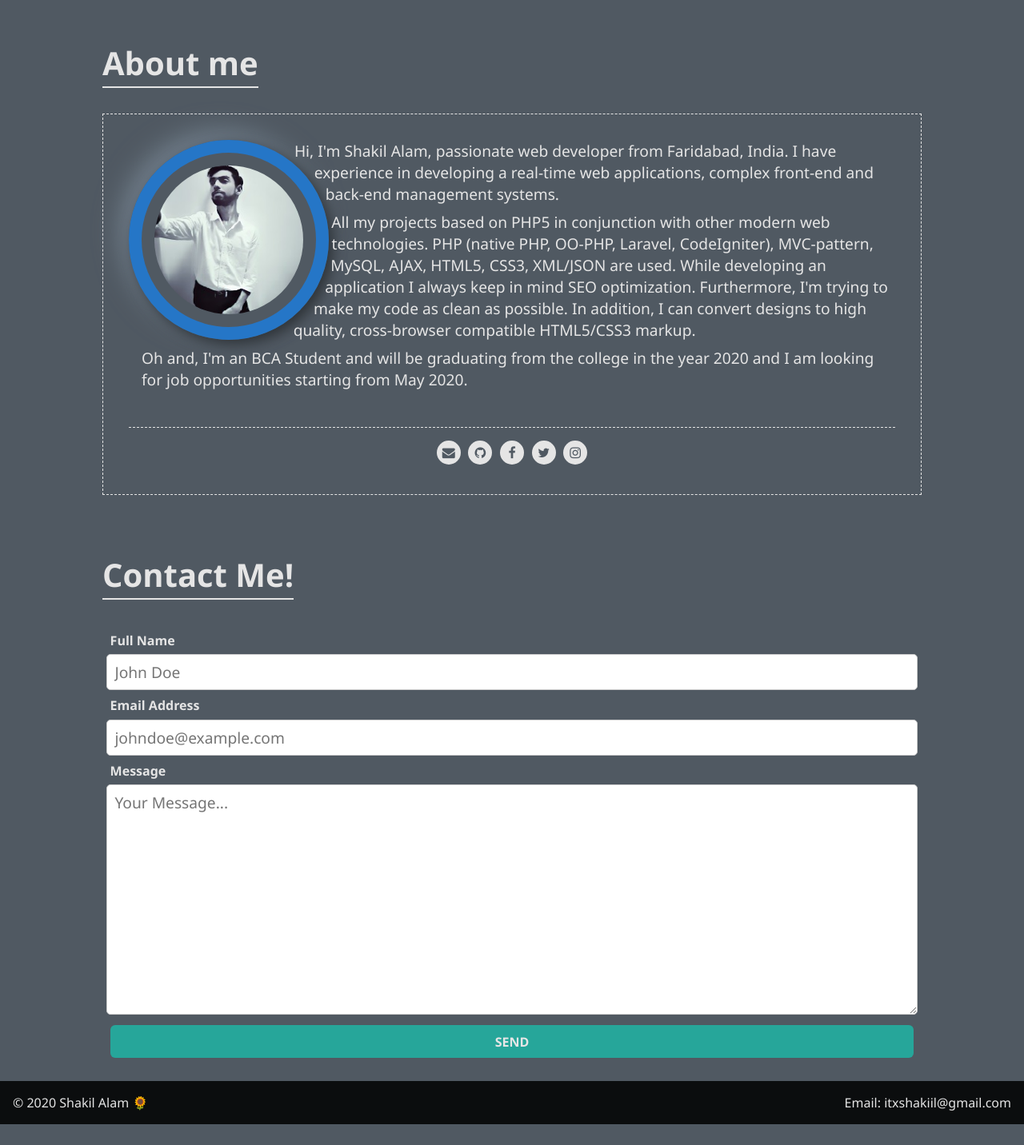
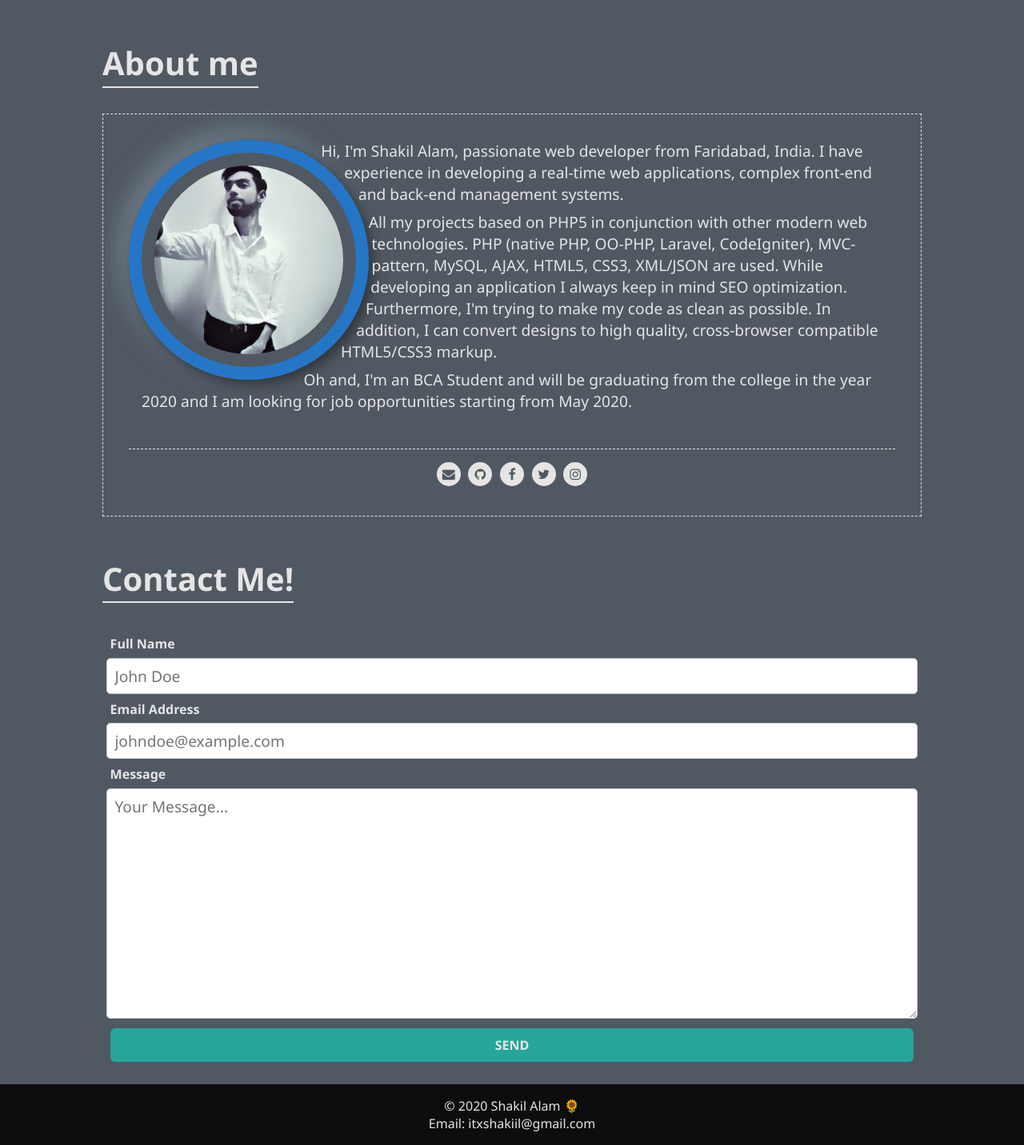
Before and after one commit to itxshakil/portfolio, a PHP site: page / in a window 1280 px wide. Shown: the part 1900-3332 px from the top of the page at 80% size. Before the commit the page ends 3306 px from the top, so only its background shows below. Run offline with PHP 8.4, Linux system fonts and the light colour scheme.

Commit message:
Fixed Some CSS Stuff

```diff
--- a/index.html
+++ b/index.html
@@ -38,8 +38,7 @@
     <meta name="msapplication-TitleColor" content="gray" />
     <link rel="shortcut icon" href="/assets/images/favicon.ico" type="image/x-icon" />
     <link rel="manifest" href="/manifest.json">
-    <link rel="preload" href="https://stackpath.bootstrapcdn.com/font-awesome/4.7.0/css/font-awesome.min.css" as="style" onload="this.onload=null;this.rel='stylesheet'">
-    <noscript><link rel="stylesheet" href="https://stackpath.bootstrapcdn.com/font-awesome/4.7.0/css/font-awesome.min.css"></noscript>
+    <link rel="stylesheet" href="https://stackpath.bootstrapcdn.com/font-awesome/4.7.0/css/font-awesome.min.css">
     <link rel="stylesheet" href="/css/style.min.css">
     <title>Hire Shakil Alam | Portfolio </title>
     <!-- Global site tag (gtag.js) - Google Analytics -->
--- a/scss/style.scss
+++ b/scss/style.scss
@@ -74,6 +74,7 @@ section {
 }
 /* Home */
 section#home {
+  padding-top: 0px;
   min-height: 100vh;
   @include flex-center-column;
   background-color: $home-color;
@@ -107,18 +108,20 @@ section#home {
 /* About Me */
 section#about {
   .content {
-    padding: 2rem;
+    padding: 1rem;
     border: 1px dashed $white-color;
+    @include tablet{
+      padding: 2rem;
+    }
     img.avatar {
+      height: 300px;
+      width: 300px;
       @include tablet {
         float: left;
-        height: 250px;
-        width: 250px;
+        border-radius:50%;
       }
-      height: 225px;
-      width: 225px;
+      border-radius: 50% 35% 20% 15%;
       shape-outside: circle(50%);
-      border-radius: 50%;
       padding: 1rem;
       border: 1rem solid $blue-color;
       margin-right: 0.3rem;
@@ -238,6 +241,8 @@ section#contact {
 /* Footer */
 footer {
   display: flex;
+  flex-direction: column;
+  align-items: center;
   justify-content: space-between;
   padding: 1rem;
   background-color: darken($color: $home-color, $amount: 30%);
@@ -248,17 +253,6 @@ footer {
 }
 
 @import "mobile";
-
-// @media (min-width: $tablet) {
-//   .home-inner h2 {
-//     overflow: hidden; /* Ensures the content is not revealed until the animation */
-//     border-right: 0.1em solid #333; /* The typwriter cursor */
-//     white-space: nowrap; /* Keeps the content on a single line */
-//     margin: 0 auto; /* Gives that scrolling effect as the typing happens */
-//     letter-spacing: 0.15em; /* Adjust as needed */
-//     animation: typing 3.5s steps(40, end), blink-caret 0.75s step-end infinite;
-//   }
-// }
 @media (prefers-reduced-motion: reduce) {
   html {
     scroll-behavior: auto;
```
Also changed, not shown: css/style.min.css, 1 other file.
